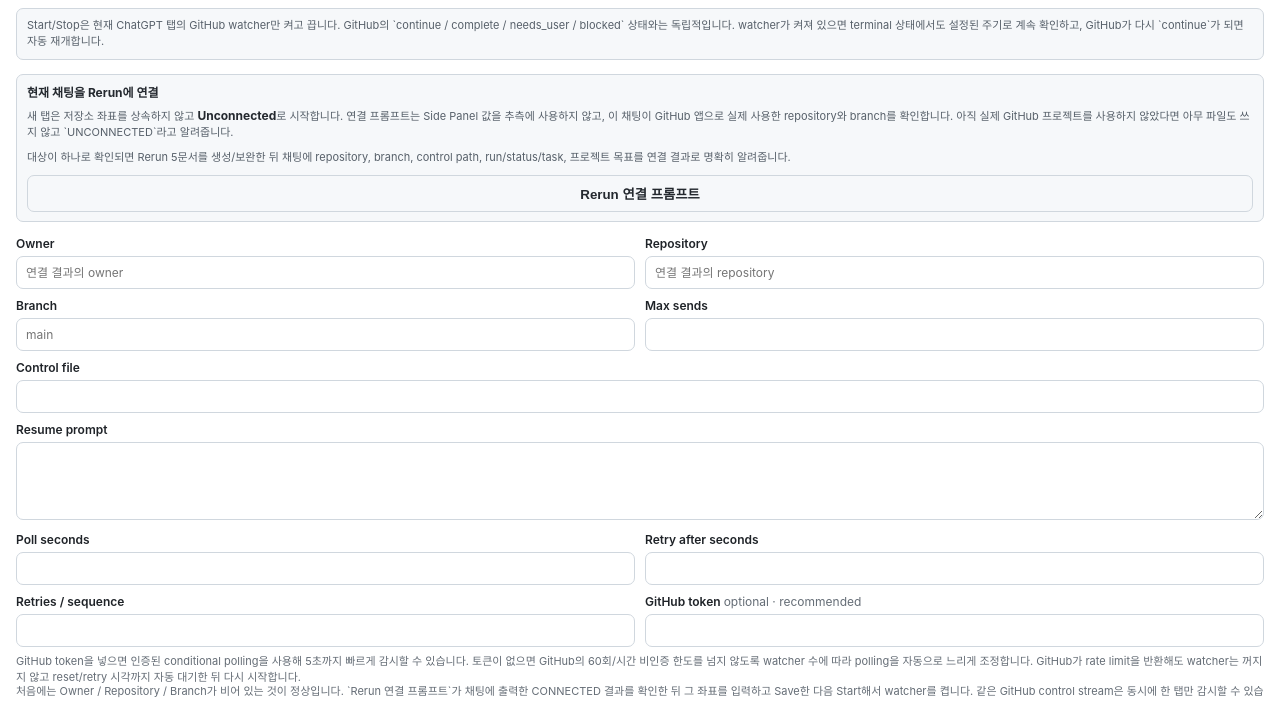
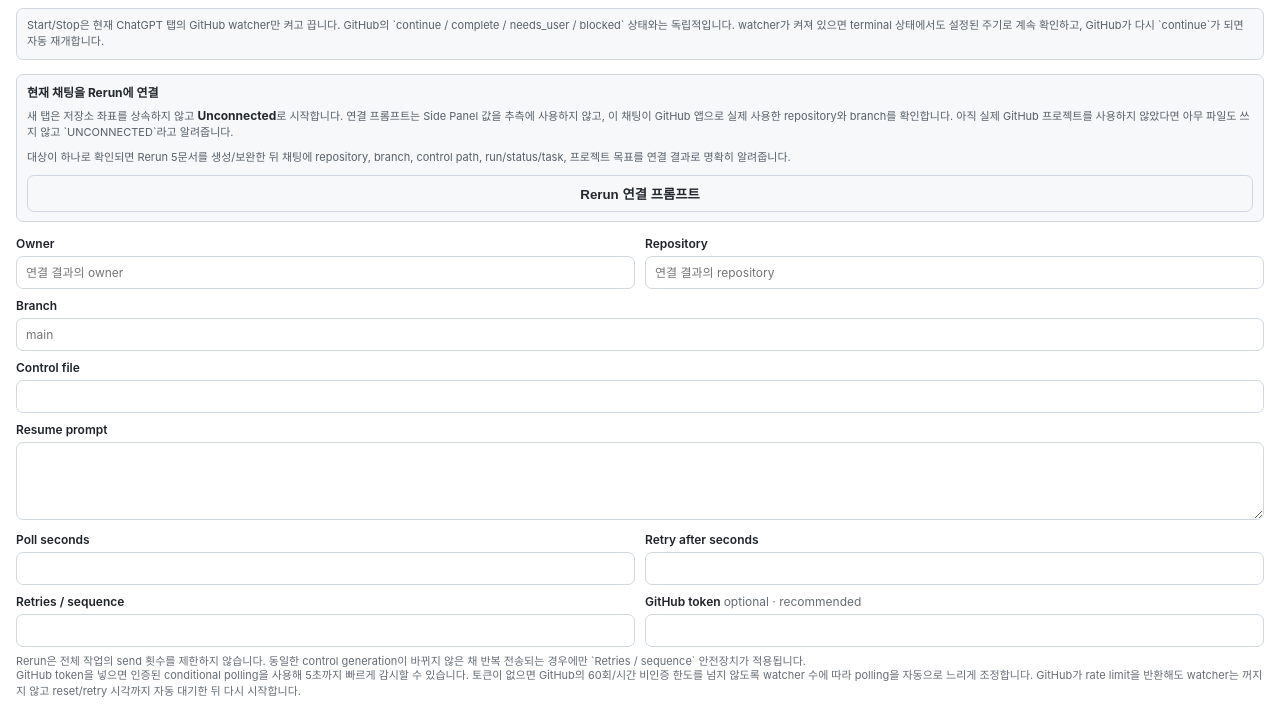
Before and after one commit to Kaetaeru/chatgpt-rerun-extension, a website with bundled scripts: page popup.html in a window 1280 px wide. Shown: the part 59-764 px from the top of the page. Built offline with nearby package versions, Linux system fonts and the light colour scheme; no server answers.

Commit message:
Hide obsolete max sends setting

```diff
--- a/popup.html
+++ b/popup.html
@@ -30,10 +30,8 @@
           <label>Owner<input id="owner" autocomplete="off" placeholder="연결 결과의 owner" /></label>
           <label>Repository<input id="repo" autocomplete="off" placeholder="연결 결과의 repository" /></label>
         </div>
-        <div class="grid two">
-          <label>Branch<input id="branch" autocomplete="off" placeholder="main" /></label>
-          <label>Max sends<input id="maxRuns" type="number" min="1" max="100" /></label>
-        </div>
+        <label>Branch<input id="branch" autocomplete="off" placeholder="main" /></label>
+        <input id="maxRuns" type="hidden" />
         <label>Control file<input id="path" autocomplete="off" /></label>
         <label>Resume prompt<textarea id="resumePrompt" rows="4"></textarea></label>
         <div class="grid two">
@@ -44,6 +42,7 @@
           <label>Retries / sequence<input id="maxRetriesPerSequence" type="number" min="0" max="10" /></label>
           <label>GitHub token <span class="muted">optional · recommended</span><input id="githubToken" type="password" autocomplete="off" /></label>
         </div>
+        <p class="hint">Rerun은 전체 작업의 send 횟수를 제한하지 않습니다. 동일한 control generation이 바뀌지 않은 채 반복 전송되는 경우에만 `Retries / sequence` 안전장치가 적용됩니다.</p>
         <p class="hint">GitHub token을 넣으면 인증된 conditional polling을 사용해 5초까지 빠르게 감시할 수 있습니다. 토큰이 없으면 GitHub의 60회/시간 비인증 한도를 넘지 않도록 watcher 수에 따라 polling을 자동으로 느리게 조정합니다. GitHub가 rate limit을 반환해도 watcher는 꺼지지 않고 reset/retry 시각까지 자동 대기한 뒤 다시 시작합니다.</p>
         <p class="hint">처음에는 Owner / Repository / Branch가 비어 있는 것이 정상입니다. `Rerun 연결 프롬프트`가 채팅에 출력한 CONNECTED 결과를 확인한 뒤 그 좌표를 입력하고 Save한 다음 Start해서 watcher를 켭니다. 같은 GitHub control stream은 동시에 한 탭만 감시할 수 있습니다. 표준 control이 없는 저장소에서 좌표를 직접 입력하고 Start한 경우의 자동 bootstrap은 fallback으로 유지됩니다.</p>
       </section>
```
